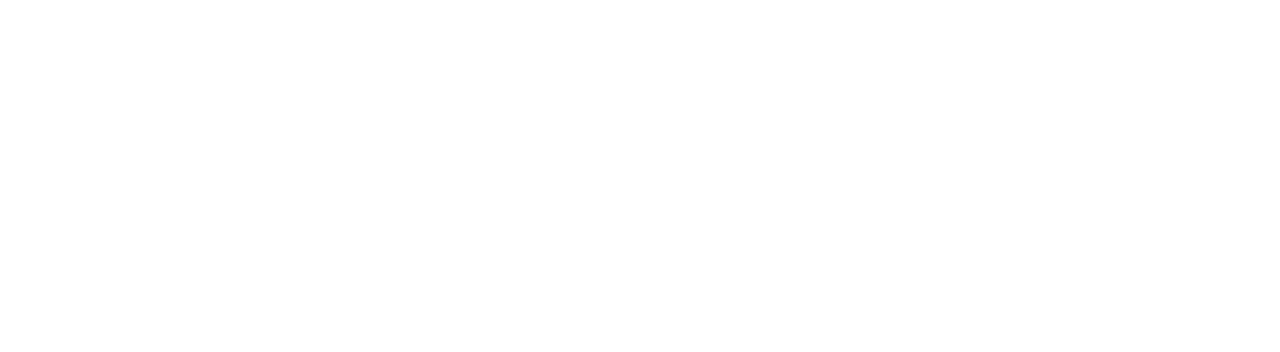
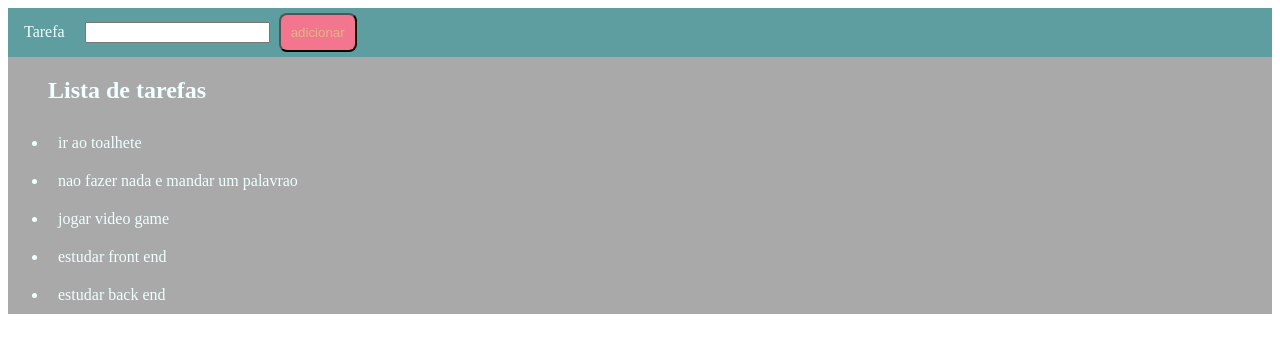
Before and after one commit to Deivis1909/Senai_mini-projeto-web, a plain HTML site: page index.html in a window 1280 px wide. Drawn offline with Linux system fonts and the light colour scheme.

Commit message:
lista de tarefas criada com css

```diff
--- a/index.html
+++ b/index.html
@@ -3,11 +3,29 @@
 <head>
     <meta charset="UTF-8">
     <meta name="viewport" content="width=device-width, initial-scale=1.0">
-    <title>Document</title>
+    <title>lista de tarefas da turma do SENAI</title>
     <link rel="stylesheet" href="style.css" />
 </head>
 <body>
 <div class="conteudo">
+    <div class="principal">
+        <label> Tarefa</label>
+        <input type="text" name="tarefa" id="tarefa">
+        <button type="submit">adicionar</button>
+    </div>
+    <div class="lista">
+        <ul>
+            <h2>Lista de tarefas</h2>
+            <li>ir ao toalhete</li>
+            <li>nao fazer nada e mandar um palavrao</li>
+            <li>jogar video game</li>
+            <li>estudar front end</li>
+            <li>estudar back end</li>
+
+        </ul>
+
+
+    </div>
 
 
 </div>
--- a/style.css
+++ b/style.css
@@ -2,5 +2,28 @@
     background-color: darkgray;
     height:100%;
     width: 100%;
+    color:azure;
 
 }
+.principal{
+    background-color: cadetblue;
+}
+button{
+    background-color: rgb(243, 117, 142);
+    padding:10px;
+    color:burlywood;
+    border-radius: 8px;
+    margin:5px;
+
+}
+button:hover{
+    background-color:burlywood;
+    padding:10px;
+    color:rgb(243, 117, 142);
+
+}
+label{
+    padding:16px;}
+ul li{
+    padding: 10px;;
+}
```
